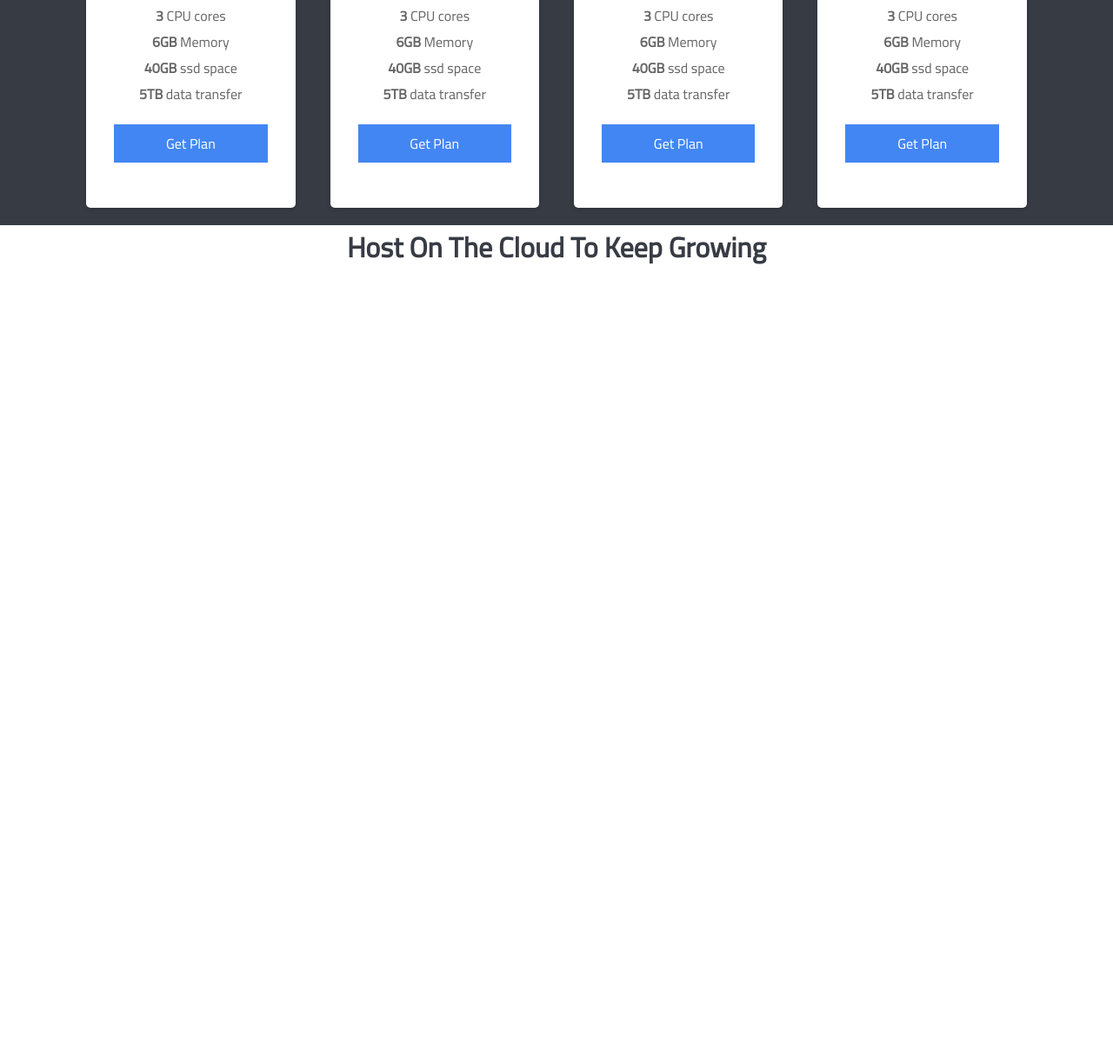
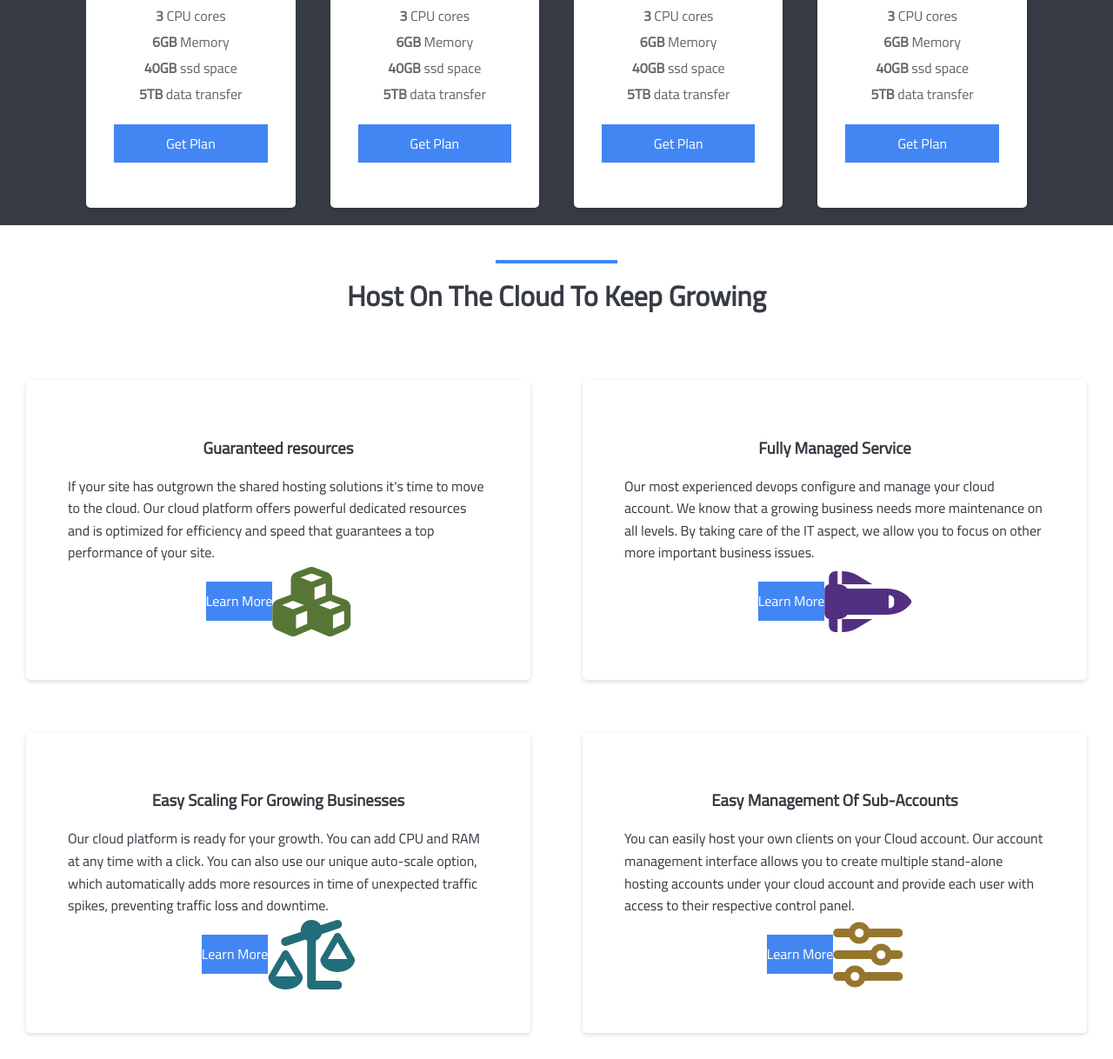
Before and after one commit to JorgeG1105/cloudsynchro, a plain HTML site: page index.html in a window 1280 px wide. Shown: the part 1271-2489 px from the top of the page at 87% size. Before the commit the page ends 1585 px from the top, so only its background shows below. Drawn offline with nearby package versions, Linux system fonts and the light colour scheme.

Commit message:
Worked on Services section of front page.

```diff
--- a/assets/css/styles.css
+++ b/assets/css/styles.css
@@ -26,6 +26,11 @@ body {
     display: flex;
     justify-content: center;
     align-items: center;
+}
+
+.grid {
+    display: grid;
+    grid-template-columns: 1fr 1fr;
 }
 
 .flex {
@@ -179,9 +184,54 @@ body {
 }
 
 /*  Services  */
+
+.services-title::before {
+    content: '';
+    position: absolute;
+    width: 140px;
+    height: 4px;
+    background: var(--secondary-color);
+    transform: translate(-50%,0);
+    text-align: center;
+}
+
 .services-title {
     text-align: center;
+    padding: 40px 0;
 }
+
+.services-title h2 {
+    padding-top: 1rem;
+}
+
+.box {
+    padding: 3rem 3rem;
+    margin: 30px;
+    border-radius: 5px;
+    box-shadow: 0 2px 5px rgba(0,0,0,0.15);
+}
+
+.box-title {
+    text-align: center;
+    margin: 1rem;
+}
+
+.spaceship {
+    color: #577635;
+}
+
+.shuttle {
+    color: #532F82;
+}
+
+.balance {
+    color: #226D7A;
+}
+
+.sliders {
+    color: #96762E;
+}
+
 
 /********************* Media Queries ******************************/
 
--- a/index.html
+++ b/index.html
@@ -8,6 +8,7 @@
     <link rel="stylesheet" href="assets/css/styles.css">
 </head>
 <body>
+    <!--Navbar-->
     <div class="navbar">
         <div class="container">
             <div class="site-logo">
@@ -122,12 +123,57 @@
             </div>
         </div>
     </section>
+    <!--Services-->
     <section class="services">
         <div class="services-title">
             <h2 class="md">Host On The Cloud To Keep Growing</h2>
         </div>
-        <div class="container">
-
+        <div class="box-container grid">
+            <div class="box">
+                <h3 class="box-title">Guaranteed resources</h3>
+                <p class="box-info">
+                    If your site has outgrown the shared hosting solutions it's time to move to the cloud.
+                    Our cloud platform offers powerful dedicated resources and is
+                    optimized for efficiency and speed that guarantees a top performance of your site.</p>
+                <div class="btn-img container">
+                    <a href="#" class="card-btn">Learn More</a>
+                    <i class="fas fa-cubes fa-5x spaceship"></i>
+                </div>
+            </div>
+            <div class="box">
+                <h3 class="box-title">Fully Managed Service</h3>
+                <p class="box-info">
+                    Our most experienced devops configure and manage your cloud account.
+                    We know that a growing business needs more maintenance on all levels.
+                    By taking care of the IT aspect, we allow you to focus on other more important business issues.</p>
+                <div class="btn-img container">
+                    <a href="#" class="card-btn">Learn More</a>
+                    <i class="fas fa-space-shuttle fa-5x shuttle"></i>
+                </div>
+            </div>
+            <div class="box">
+                <h3 class="box-title">Easy Scaling For Growing Businesses</h3>
+                <p class="box-info">
+                    Our cloud platform is ready for your growth.
+                    You can add CPU and RAM at any time with a click.
+                    You can also use our unique auto-scale option,
+                    which automatically adds more resources in time of unexpected traffic spikes, preventing traffic loss and downtime.</p>
+                <div class="btn-img container">
+                    <a href="#" class="card-btn">Learn More</a>
+                    <i class="fas fa-balance-scale-left fa-5x balance"></i>
+                </div>
+            </div>
+            <div class="box">
+                <h3 class="box-title">Easy Management Of Sub-Accounts</h3>
+                <p class="box-info">
+                    You can easily host your own clients on your Cloud account.
+                    Our account management interface allows you to create multiple stand-alone hosting accounts
+                    under your cloud account and provide each user with access to their respective control panel.</p>
+                <div class="btn-img container">
+                    <a href="#" class="card-btn">Learn More</a>
+                    <i class="fas fa-sliders-h fa-5x sliders"></i>
+                </div>
+            </div>
         </div>
     </section>
     <!--Font Awesome-->
```
